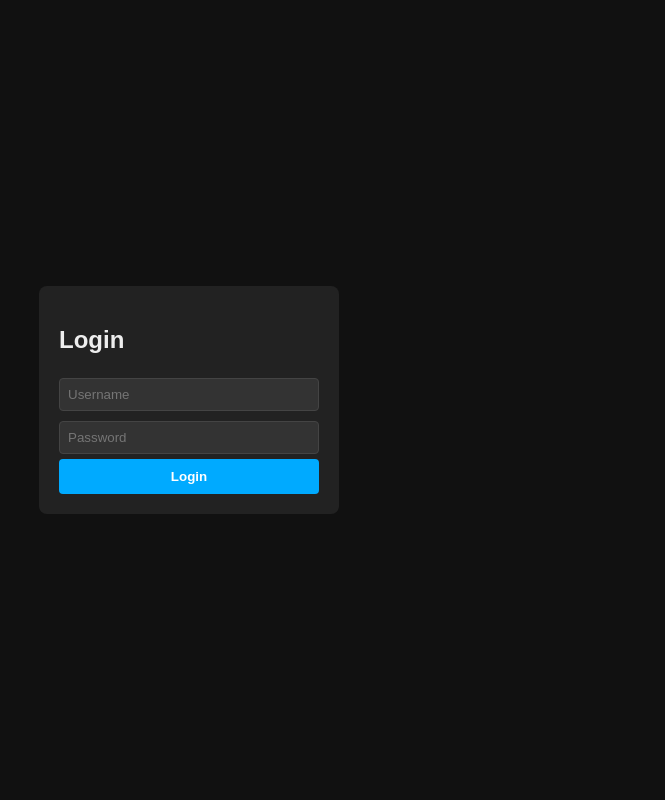
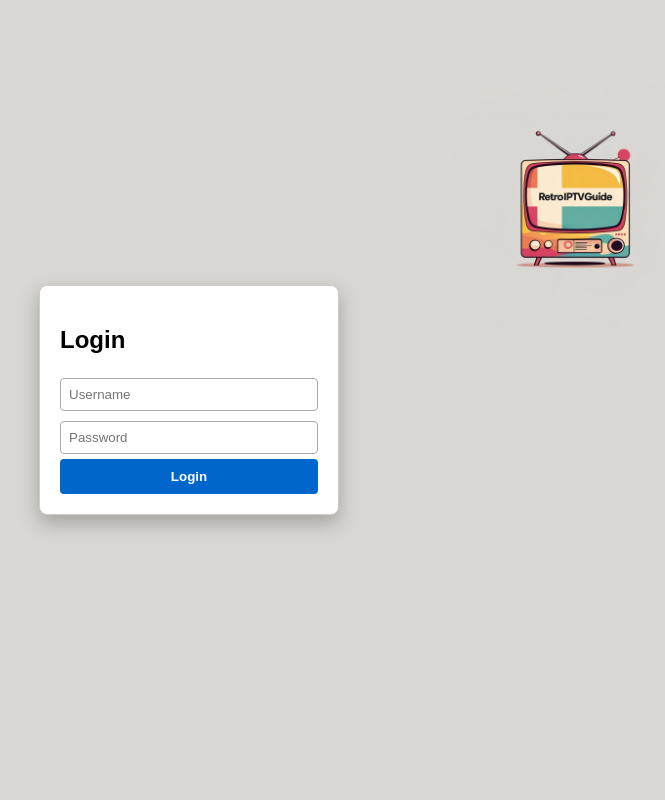
Before and after one commit to thehack904/RetroIPTVGuide, a Flask app: page /login in a window 1280 px wide. Shown: the whole page, without its empty margins (451-1116 px from the left). Run offline with Flask 3, Linux system fonts and the light colour scheme.

Commit message:
Added RetroIPTVGuide Logo

```diff
--- a/templates/login.html
+++ b/templates/login.html
@@ -3,26 +3,59 @@
 <head>
     <title>Login</title>
     <style>
-        /* Shared CSS */
-        body { font-family: Arial, sans-serif; margin:0; display:flex; justify-content:center; align-items:center; height:100vh; }
-        .box { padding:20px; border-radius:8px; width:300px; box-sizing:border-box; }
-        input { width:100%; padding:8px; margin:5px 0; border-radius:4px; box-sizing:border-box; }
-        button { width:100%; padding:10px; border:none; border-radius:4px; font-weight:bold; cursor:pointer; }
-        button.primary { background:#06c; color:#fff; }
-        button.primary:hover { background:#049; }
-        body.dark { background:#111; color:#eee; }
-        body.dark .box { background:#222; }
-        body.dark input { border:1px solid #444; background:#333; color:#eee; }
-        body.dark button.primary { background:#0af; }
-        body.dark button.primary:hover { background:#08c; }
-        body.light { background:#fff; color:#000; }
-        body.light .box { background:#f3f3f3; }
-        body.light input { border:1px solid #aaa; background:#fff; color:#000; }
-        body.light button.primary { background:#06c; }
-        body.light button.primary:hover { background:#049; }
+        body {
+            font-family: Arial, sans-serif;
+            margin: 0;
+            height: 100vh;
+            display: flex;
+            justify-content: center;
+            align-items: center;
+            background-color: #d8d7d3; /* match logo background */
+            position: relative;
+        }
+        .logo {
+            position: absolute;
+            top: 10%;
+            right: 10%;
+            max-width: 250px;
+            height: auto;
+        }
+        .box {
+            padding: 20px;
+            border-radius: 8px;
+            width: 300px;
+            box-sizing: border-box;
+            background: #fff;
+            border: 1px solid #ccc;
+            box-shadow: 0 8px 20px rgba(0,0,0,0.25); /* floating 3D effect */
+        }
+        input {
+            width: 100%;
+            padding: 8px;
+            margin: 5px 0;
+            border-radius: 4px;
+            border: 1px solid #aaa;
+            box-sizing: border-box;
+        }
+        button {
+            width: 100%;
+            padding: 10px;
+            border: none;
+            border-radius: 4px;
+            font-weight: bold;
+            cursor: pointer;
+        }
+        button.primary {
+            background: #06c;
+            color: #fff;
+        }
+        button.primary:hover {
+            background: #049;
+        }
     </style>
 </head>
 <body>
+<img src="{{ url_for('static', filename='logo.png') }}" alt="RetroIPTVGuide Logo" class="logo">
     <div class="box">
         <h2>Login</h2>
         <form method="POST">
@@ -41,12 +74,5 @@
             {% endif %}
         {% endwith %}
     </div>
-
-<script>
-document.addEventListener("DOMContentLoaded", () => {
-    const saved = localStorage.getItem("theme") || "dark";
-    document.body.classList.add(saved);
-});
-</script>
 </body>
 </html>
```
Also changed, not shown: static/logo.png (added).
